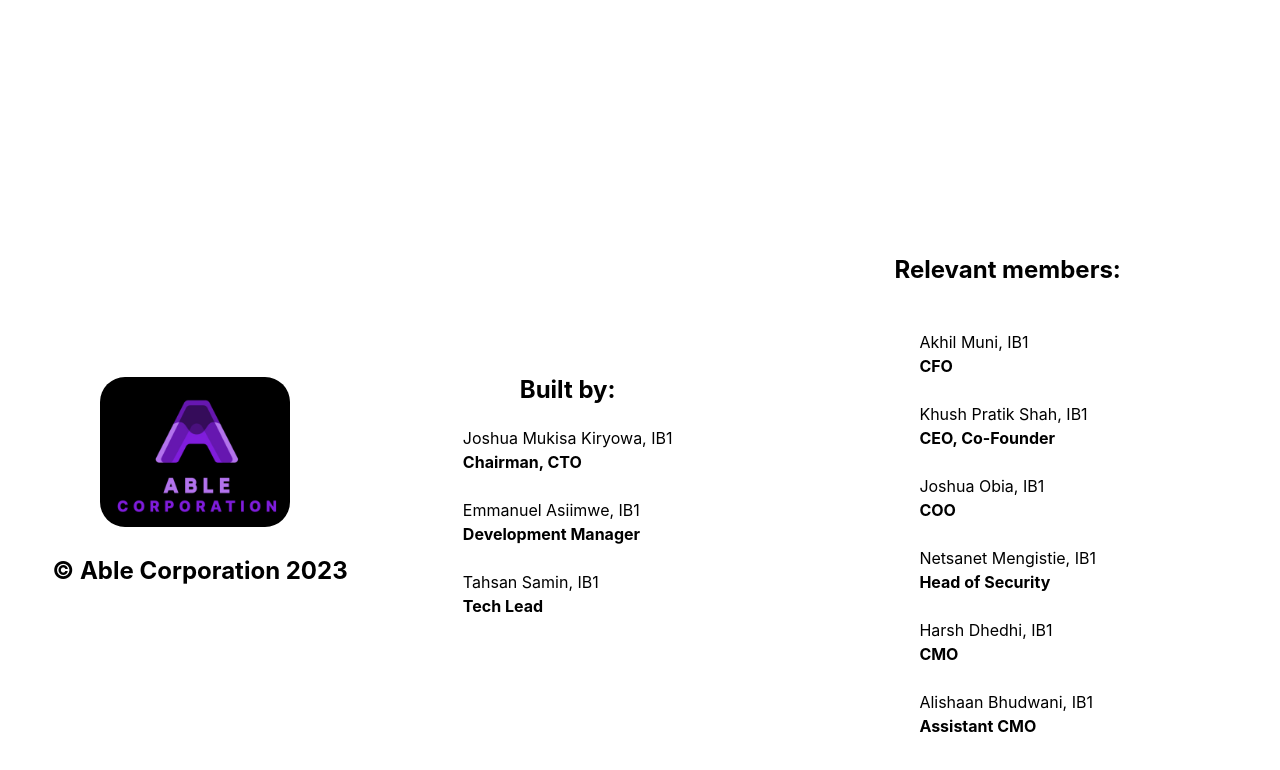
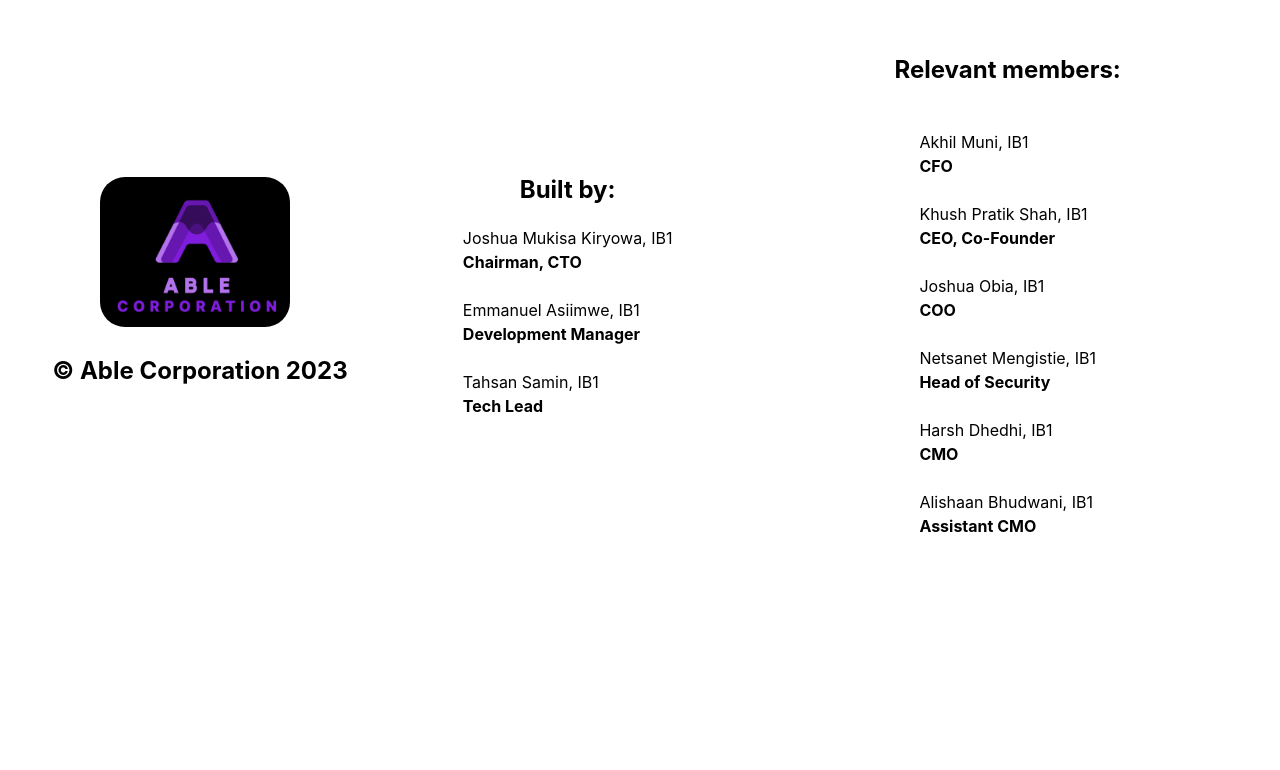
Before and after one commit to Josh-The-Developapa/QuizzAble, a React (Vite) app: page / in a window 1280 px wide. Shown: the part 1316-2086 px from the top of the page. After the commit the page ends 1900 px from the top, so only its background shows below. Built offline with nearby package versions, Linux system fonts and the light colour scheme.

Commit message:
Committed

```diff
--- a/src/components/Footer/Footer.css
+++ b/src/components/Footer/Footer.css
@@ -1,6 +1,6 @@
 .footer{
     position:absolute;
-	bottom:-1300px;
+	bottom:-1100px;
 	/* margin-top: 200px; */
 	left:0;
 	background-color: #ffffff;
```
